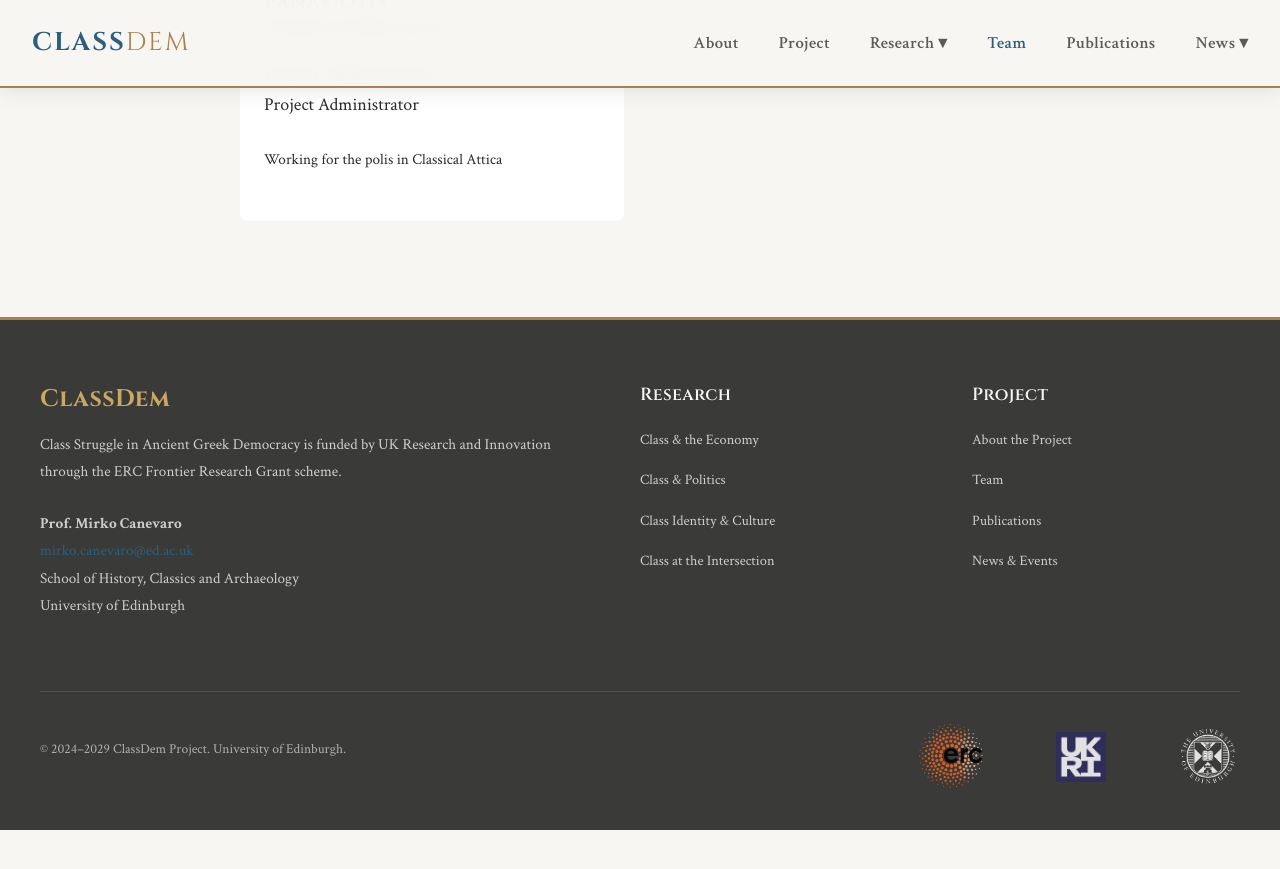
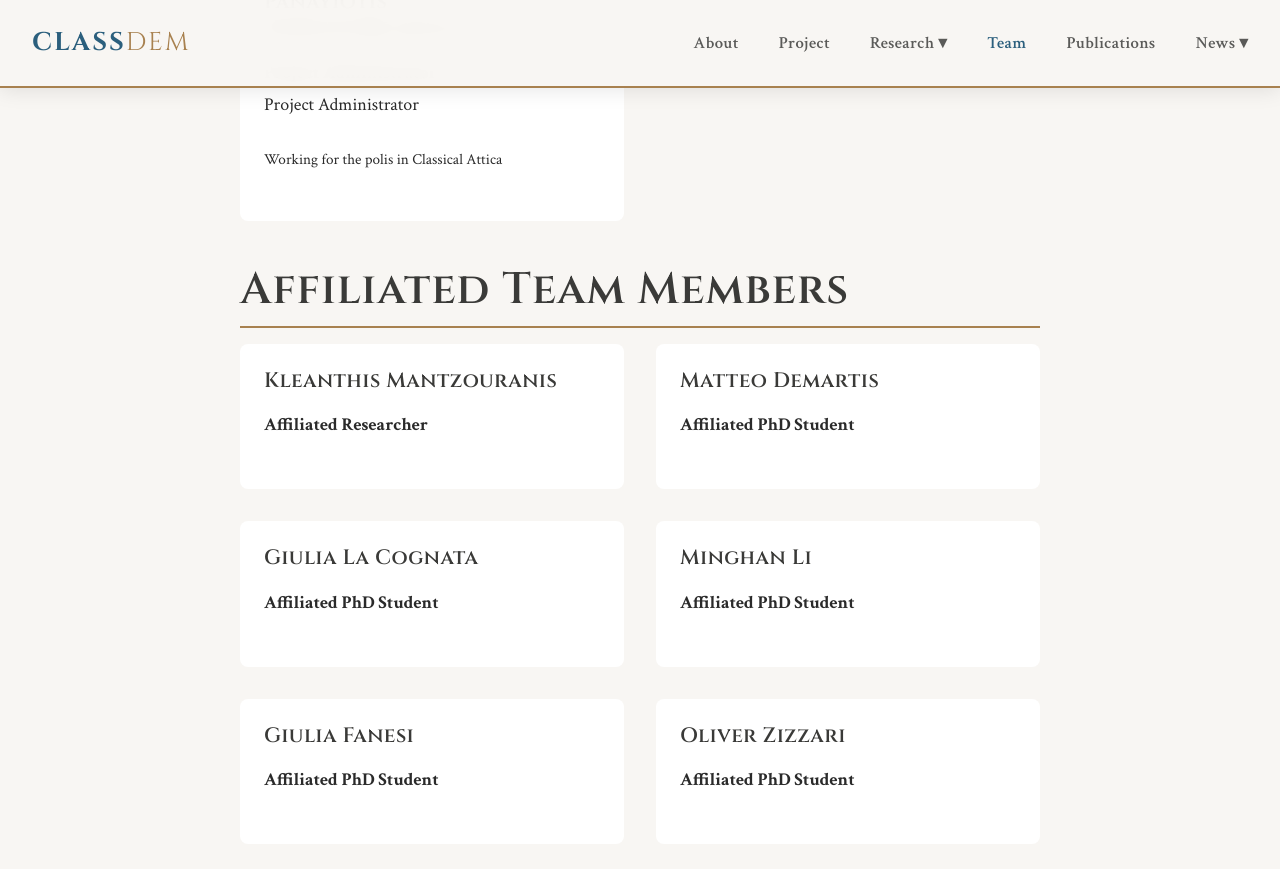
Before and after one commit to Da1dal0s/ClassDem, a Jekyll site: the page built from _pages/team.md, in a window 1280 px wide and 900 px high, scrolled down 2629 px. Shown: the top 869 px of the window. Built offline with Jekyll 4.4.1, drawn with Linux system fonts in a browser that asks for light colours; before the commit the page ends 3459 px from its top, so only the background shows below that.

Commit message:
Update team page and add decorative images
- Make profile links in team page open in new tab for better UX
- Add new Affiliated Team Members section with 6 members
- Add subtle decorative images throughout the site:
  * Constitution.jpg on home page hero
  * Demos.jpg on project page
  * Coins.jpg on Class & Economy strand
  * Pnyx.png on Class & Politics strand
  * Crafts.jpg on Class at Intersection strand
- Images are styled with low opacity to complement content without interfering with readability

```diff
--- a/_data/team.yml
+++ b/_data/team.yml
@@ -80,3 +80,40 @@ admin:
     affiliation: University of Edinburgh
     bio: >
       Working for the polis in Classical Attica
+
+affiliated:
+  - name: Kleanthis Mantzouranis
+    initials: KM
+    role: Affiliated Researcher
+    position: Affiliated Researcher
+    affiliation: University of Edinburgh
+
+  - name: Matteo Demartis
+    initials: MD
+    role: Affiliated PhD Student
+    position: Affiliated PhD Student
+    affiliation: University of Edinburgh
+
+  - name: Giulia La Cognata
+    initials: GLC
+    role: Affiliated PhD Student
+    position: Affiliated PhD Student
+    affiliation: University of Edinburgh
+
+  - name: Minghan Li
+    initials: ML
+    role: Affiliated PhD Student
+    position: Affiliated PhD Student
+    affiliation: University of Edinburgh
+
+  - name: Giulia Fanesi
+    initials: GF
+    role: Affiliated PhD Student
+    position: Affiliated PhD Student
+    affiliation: University of Edinburgh
+
+  - name: Oliver Zizzari
+    initials: OZ
+    role: Affiliated PhD Student
+    position: Affiliated PhD Student
+    affiliation: University of Edinburgh
--- a/_layouts/home.html
+++ b/_layouts/home.html
@@ -3,8 +3,9 @@ layout: default
 ---
 
 <!-- Hero Section -->
-<section class="hero">
-    <div class="hero-content">
+<section class="hero" style="position: relative; overflow: hidden;">
+    <div style="position: absolute; top: 0; right: 0; width: 40%; height: 100%; opacity: 0.08; background: url('{{ '/assets/images/Constitution.jpg' | relative_url }}') center/cover no-repeat; pointer-events: none;"></div>
+    <div class="hero-content" style="position: relative; z-index: 1;">
         <div class="hero-badge">{{ site.project.funder }} {{ site.project.duration }}</div>
         <h1>Class Struggle in Ancient Greek <em>Democracy</em></h1>
         <p class="hero-subtitle">Putting class at the centre of our understanding of the emergence, nature, and development of Greek democracy — where it belongs.</p>
--- a/_pages/team.md
+++ b/_pages/team.md
@@ -24,7 +24,7 @@ permalink: /team/
 <p><strong style="color: var(--bronze);">{{ member.role }}</strong><br>
 {{ member.position }}, {{ member.affiliation }}</p>
 <p>{{ member.bio }}</p>
-<p><a href="mailto:{{ member.email }}">{{ member.email }}</a> · <a href="{{ member.url }}">Edinburgh Profile →</a></p>
+<p><a href="mailto:{{ member.email }}">{{ member.email }}</a> · <a href="{{ member.url }}" target="_blank" rel="noopener noreferrer">Edinburgh Profile →</a></p>
 </div>
 </div>
 {% endif %}
@@ -47,7 +47,7 @@ permalink: /team/
 <p><strong style="color: var(--bronze);">{{ member.role }}</strong><br>
 {{ member.position }}</p>
 <p style="font-size: 0.95rem;">{{ member.bio }}</p>
-{% if member.url %}<p><a href="{{ member.url }}">Profile →</a></p>{% endif %}
+{% if member.url %}<p><a href="{{ member.url }}" target="_blank" rel="noopener noreferrer">Profile →</a></p>{% endif %}
 </div>
 {% endunless %}
 {% endfor %}
@@ -62,7 +62,7 @@ permalink: /team/
 <p><strong style="color: var(--terracotta);">{{ member.role }}</strong><br>
 {{ member.position }}</p>
 <p style="font-size: 0.95rem;">{{ member.bio }}</p>
-{% if member.url %}<p><a href="{{ member.url }}">Profile →</a></p>{% endif %}
+{% if member.url %}<p><a href="{{ member.url }}" target="_blank" rel="noopener noreferrer">Profile →</a></p>{% endif %}
 </div>
 {% endfor %}
 </div>
@@ -92,3 +92,14 @@ permalink: /team/
 </div>
 {% endfor %}
 </div>
+
+## Affiliated Team Members
+
+<div style="display: grid; grid-template-columns: repeat(2, 1fr); gap: 2rem;">
+{% for member in site.data.team.affiliated %}
+<div style="background: white; padding: 1.5rem; border-radius: 8px;">
+<h4>{{ member.name }}</h4>
+<p><strong style="color: var(--terracotta);">{{ member.role }}</strong></p>
+</div>
+{% endfor %}
+</div>
```
Also changed, not shown: _layouts/research.html (+13 -4 lines), _pages/project.md (+4 -0 lines).
